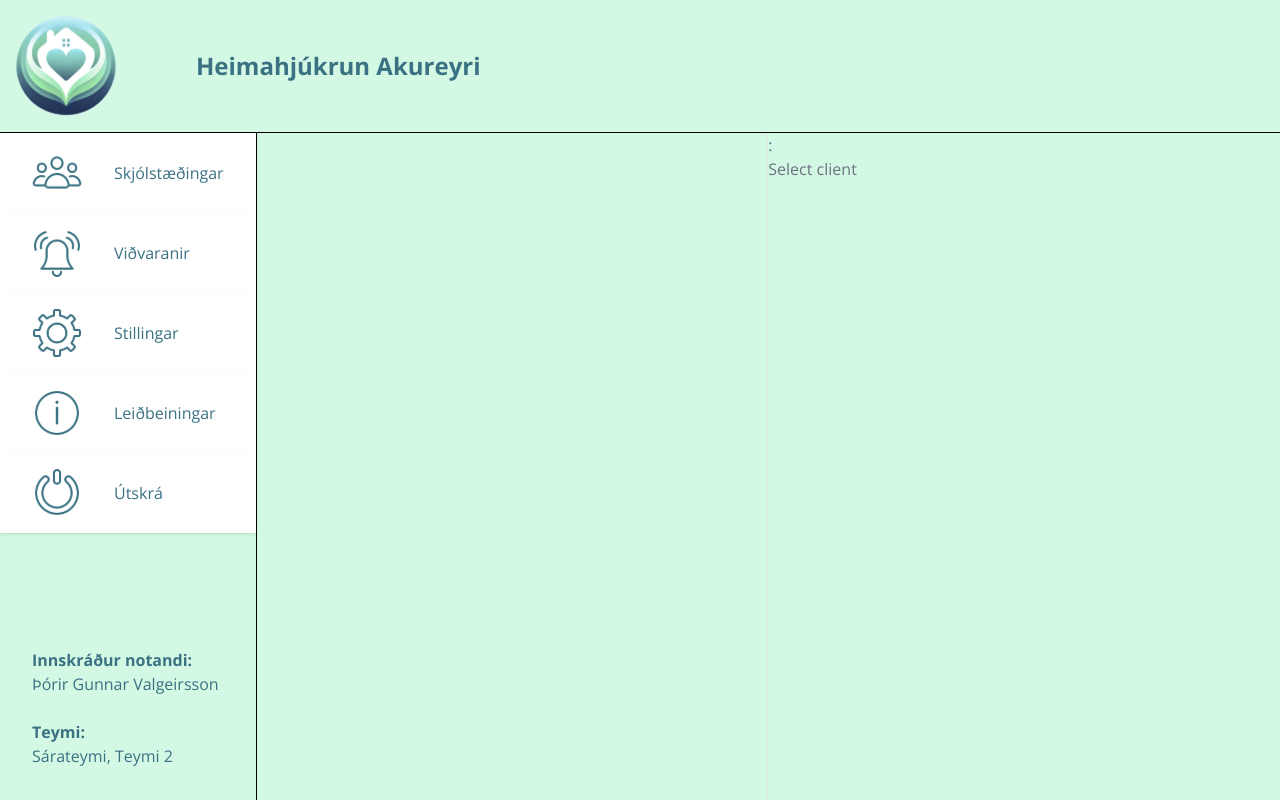
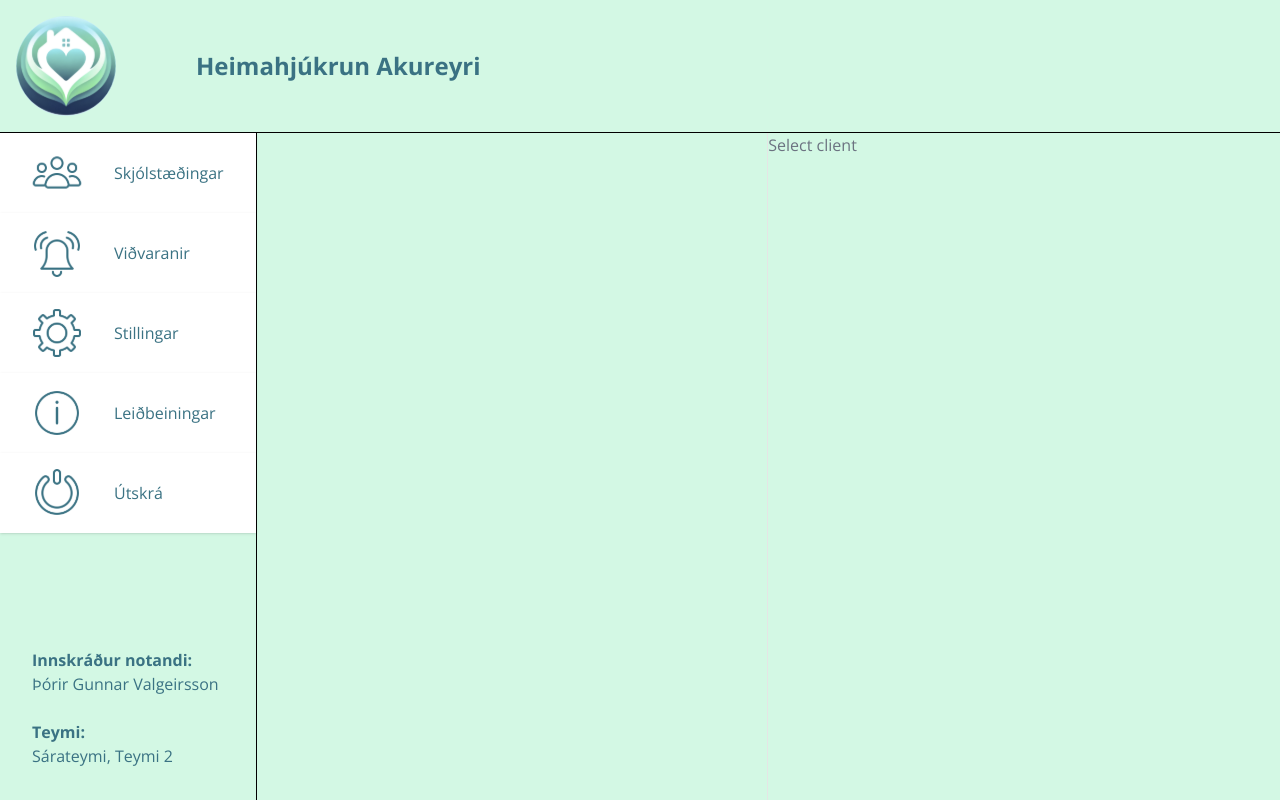
Before and after one commit to ThorirV21/homevital_web, a Next.js app: page /dashboard/clients/details in a window 1280 px wide. Built offline with nearby package versions, Linux system fonts and the light colour scheme; no server answers.

Commit message:
fixed vercel errors

```diff
--- a/src/app/(protected)/dashboard/clients/details/page.tsx
+++ b/src/app/(protected)/dashboard/clients/details/page.tsx
@@ -2,6 +2,15 @@
 import { useSearchParams } from "next/navigation";
 import { useQuery } from "@tanstack/react-query";
 import { fetchClientDetails } from "@/services/api";
+import { Suspense } from "react";
+
+const ClientDetails = () => {
+  return (
+    <Suspense fallback={<p>Loading...</p>}>
+      <Details />
+    </Suspense>
+  );
+};
 
 const Details = () => {
   const searchParams = useSearchParams();
@@ -35,4 +44,4 @@ const Details = () => {
   );
 };
 
-export default Details;
+export default ClientDetails;
--- a/src/app/(protected)/dashboard/clients/layout.tsx
+++ b/src/app/(protected)/dashboard/clients/layout.tsx
@@ -1,11 +1,15 @@
 "use client";
 import dynamic from "next/dynamic";
+import { useSearchParams } from "next/navigation";
 
 export default function ClientsLayout({
   children,
 }: {
   children: React.ReactNode;
 }) {
+  const searchParams = useSearchParams();
+  const id = searchParams.get("id");
+
   const DynamicDetails = dynamic(
     () => import("@/app/(protected)/dashboard/clients/details/page"),
     { ssr: false }
@@ -15,7 +19,11 @@ export default function ClientsLayout({
     <div className="flex h-full">
       <div className="w-1/2 border-r">{children}</div>
       <div className="w-1/2">
-        <DynamicDetails /> : <p className="text-gray-500">Select client</p>
+        {id ? (
+          <DynamicDetails />
+        ) : (
+          <p className="text-gray-500">Select client</p>
+        )}
       </div>
     </div>
   );
```
